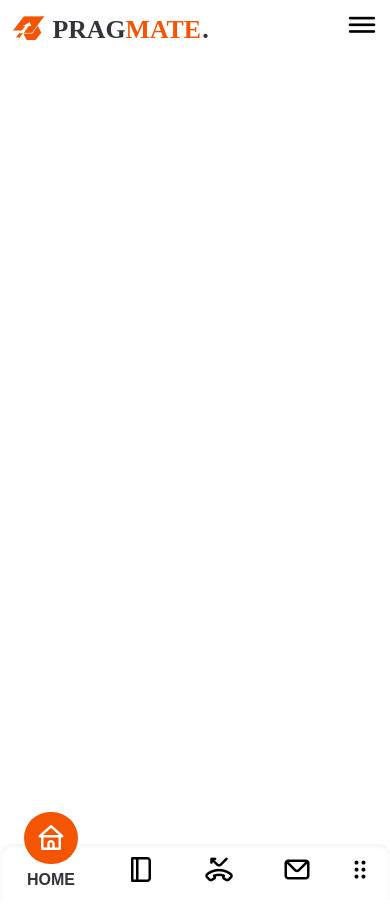
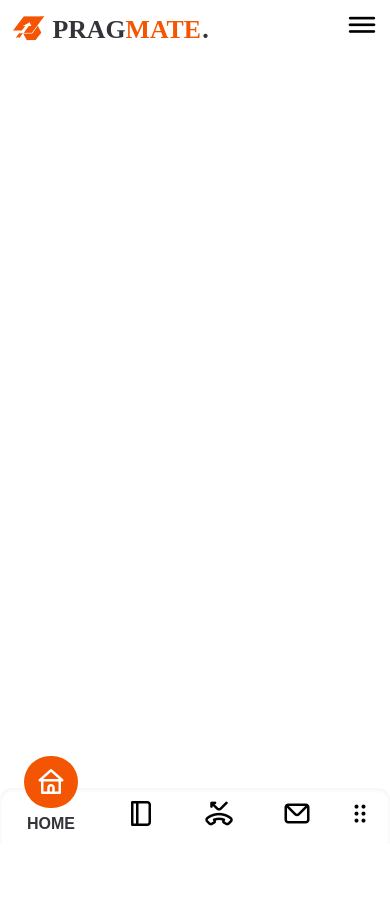
Before and after one commit to SubhranilRaha/Pragmate-Frontend, a React (Create React App) app: page / in a window 390 px wide. After the commit the page ends 856 px from the top, so only its background shows below. Built offline with nearby package versions, Linux system fonts and the light colour scheme; the HTML template or start-up script is replaced by a standard one.

Commit message:
updated bottom nav

```diff
--- a/src/Components/Nav/bottomobnav.js
+++ b/src/Components/Nav/bottomobnav.js
@@ -14,9 +14,9 @@ function Mobnav() {
 
 
   return (
-    <div className='flex flex-col justify-end h-screen '>
+    <div className='flex flex-col justify-end h-screen w-full absolute bottom-0'>
 
-        <div id="bottomnavbar" className="lg:hidden md:hidden navigation">
+        <div id="bottomnavbar" className="lg:hidden navigation">
         <ul className="flex items-center justify-around pt-3 pb-2 bg-white shadow-inner rounded-t-xl h-14 font-pops -z-20">
 
             <li  className="z-10 list active">
```
